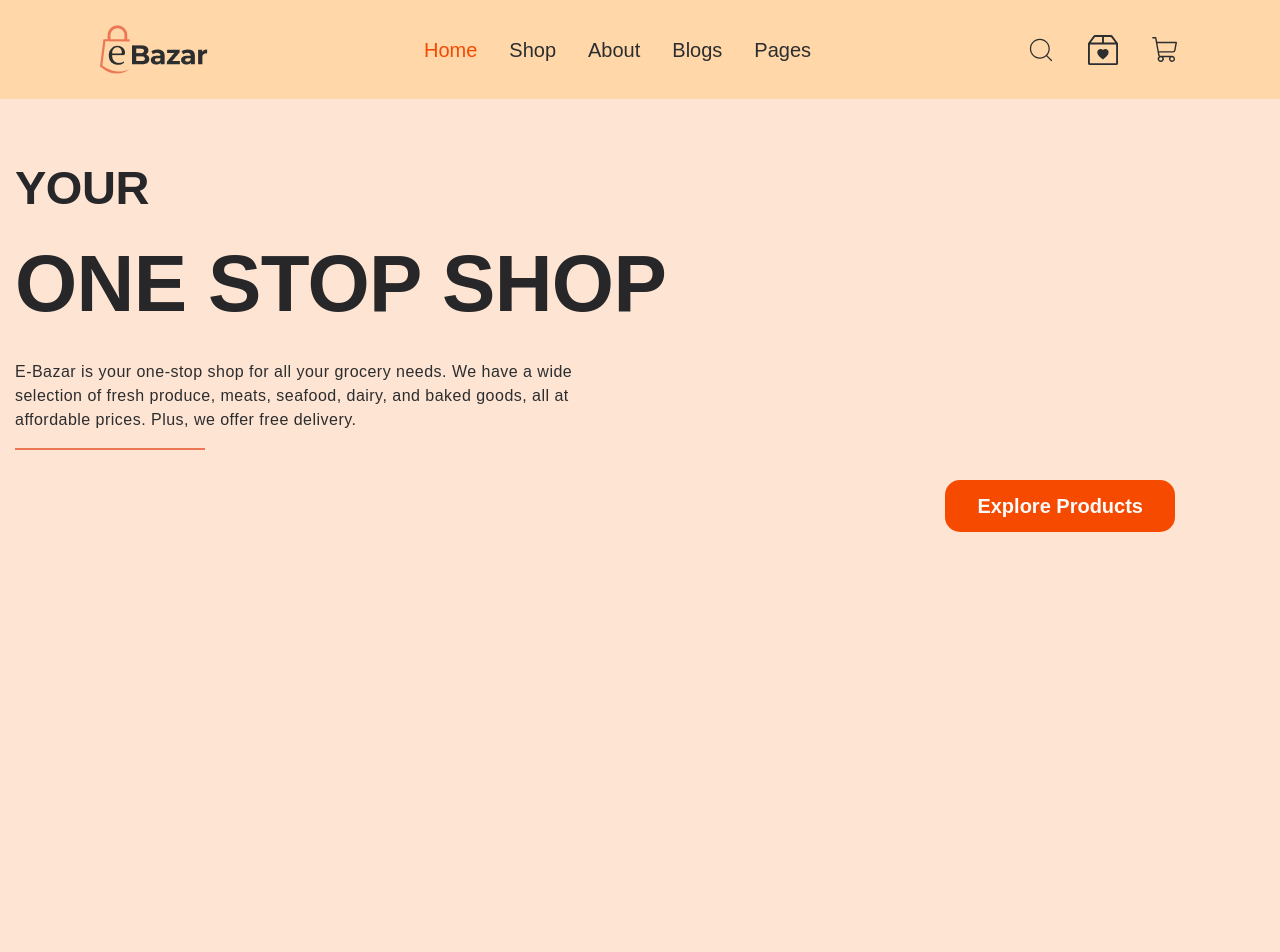
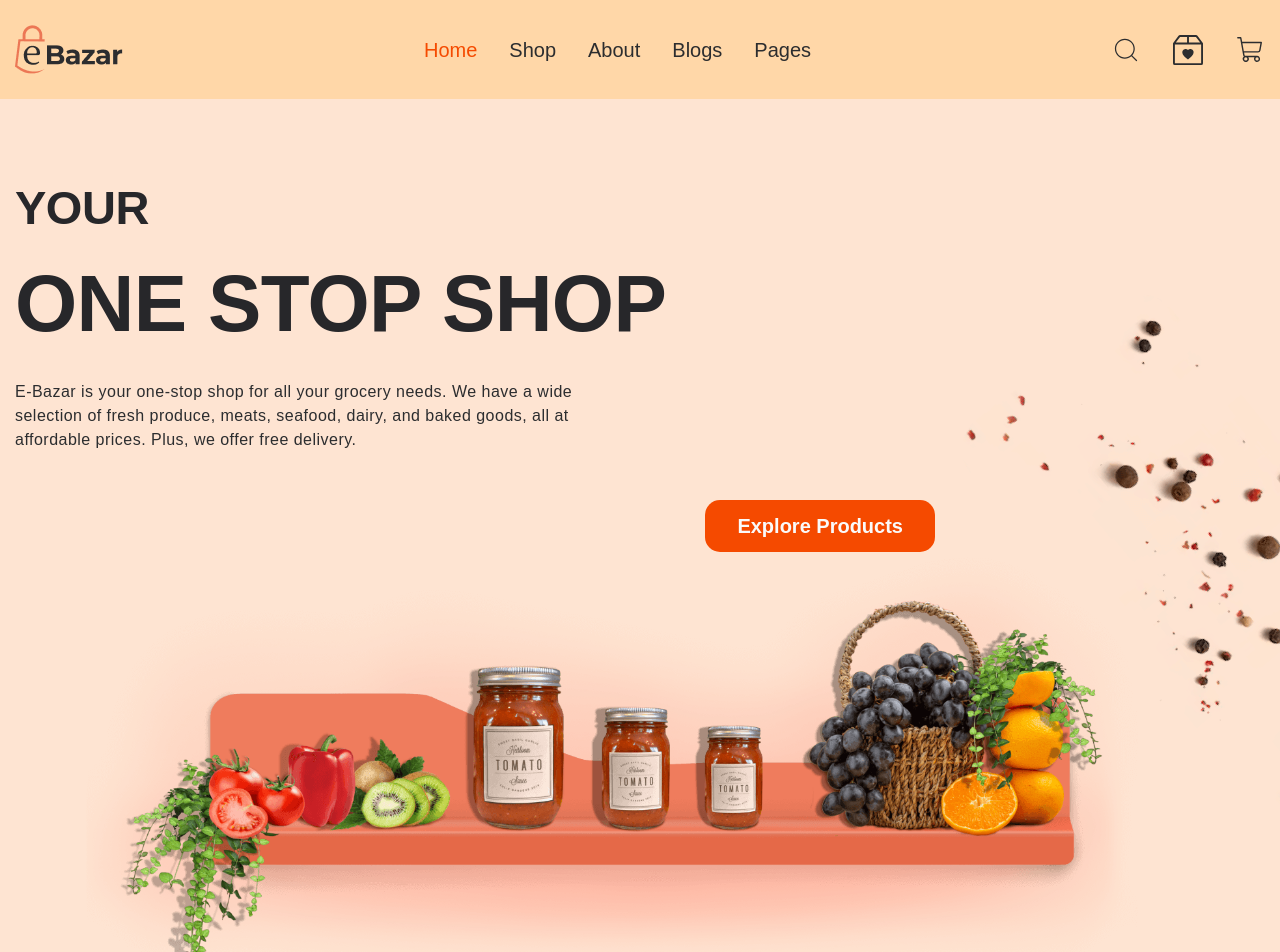
Before and after one commit to hossein1075/e-Bazar, a React (Vite) app: page / in a window 1280 px wide. Shown: the top 952 px of the page. Before the commit the page ends 800 px from the top, so only its background shows below. Built offline with nearby package versions, Linux system fonts and the light colour scheme.

Commit message:
complete section banner

```diff
--- a/src/components/header/navDesktop/NavDesktop.jsx
+++ b/src/components/header/navDesktop/NavDesktop.jsx
@@ -5,9 +5,9 @@ import { PiShoppingCartLight } from "react-icons/pi";
 function NavDesktop() {
     return (
         <>
-            <nav className='fixed top-0 left-0 right-0 bg-orange-200 lg:block hidden'>
+            <nav className='fixed top-0 left-0 right-0 bg-orange-200 lg:block hidden z-50'>
                 <div className="container">
-                    <div className='flex items-center justify-between p-6.25 xl:mx-15'>
+                    <div className='flex items-center justify-between py-6.25'>
                         <a href="#">
                             <img src="/icons/logo.png" alt="e-bazar" />
                         </a>
--- a/src/components/header/navMobile/NavMobile.jsx
+++ b/src/components/header/navMobile/NavMobile.jsx
@@ -10,9 +10,9 @@ function NavMobile() {
     }
     return (
         <>
-            <nav className='fixed top-0 left-0 right-0 bg-orange-200 block lg:hidden relative'>
+            <nav className='fixed top-0 left-0 right-0 bg-orange-200 block lg:hidden z-50 relative overflow-hidden'>
                 <div className="container">
-                    <div className='flex items-center justify-between p-6.25'>
+                    <div className='flex items-center justify-between py-6.25'>
                         <a href="#">
                             <img src="/icons/logo.png" alt="e-bazar" />
                         </a>
--- a/src/components/main/Main.jsx
+++ b/src/components/main/Main.jsx
@@ -3,7 +3,7 @@ import Banner from './sections/section1/Banner'
 function Main() {
   return (
     <>
-    <main className='pt-40'>
+    <main className='pt-20 lg:mt-25'>
       <Banner/>
     </main>
     </>
--- a/src/components/main/sections/section1/Banner.jsx
+++ b/src/components/main/sections/section1/Banner.jsx
@@ -4,18 +4,21 @@ import BtnOrigin from '../../componentsMain/BtnOrigin/BtnOrigin'
 function Banner() {
     return (
         <>
-            <section>
+            <section className='md:bg-[url(/images/hero-banner.png)] bg-center bg-no-repeat bg-size-cover h-[940px]'>
                 <div className="container">
                     <div>
                         <h5 className='text-3xl sm:text-[35px] md:text-[42px] xl:text-[47px] font-Lato-Bold font-bold tracking-[-0.03rem] text-zinc-800 mb-2'>YOUR</h5>
                         <h2 className='text-[45px] sm:text-[50px] md:text-[65px] xl:text-[80px] font-Lato-Bold font-bold tracking-[-0.04rem] text-zinc-800 mb-4'>ONE STOP SHOP</h2>
-                        <p className='tracking-[0.03rem] mb-5 relative p_after max-w-150'>E-Bazar is your one-stop shop for all your grocery needs. We have
+                        <p className='tracking-[0.03rem] mb-5 relative sm:p_after max-w-150'>E-Bazar is your one-stop shop for all your grocery needs. We have
                             a wide selection of fresh produce, meats, seafood, dairy, and
                             baked goods, all at affordable prices. Plus, we offer free delivery.
                         </p>
-                        <div className='mt-12 text-right max-w-290'>
+                        <div className='mt-12 text-center md:text-right md:max-w-230'>
                             <BtnOrigin/>
                         </div>
+                    </div>
+                    <div>
+                        <img src="/images/object-1.png" alt="banner" />
                     </div>
                 </div>
             </section>
--- a/src/index.css
+++ b/src/index.css
@@ -8,6 +8,7 @@
   font-style: normal;
   font-display: swap;
 }
+
 @font-face {
   font-family: 'Lato Bold';
   src: url('../public/fonts/Lato-Bold.ttf') format('ttf');
@@ -24,6 +25,7 @@
   font-style: normal;
   font-display: swap;
 }
+
 @font-face {
   font-family: 'RobotoSerif Bold';
   src: url('../public/fonts/RobotoSerif-Bold.ttf') format('ttf');
@@ -31,6 +33,7 @@
   font-style: normal;
   font-display: swap;
 }
+
 /* theme */
 @theme {
   --font-Lato-Regular: "Lato Regular", sans-serif;
@@ -38,6 +41,7 @@
   --font-RobotoSerif-Regular: "RobotoSerif Regular", sans-serif;
   --font-RobotoSerif-Bold: "RobotoSerif Bold", sans-serif;
 }
+
 /* class */
 @layer components {
   .flexCenter {
@@ -45,6 +49,7 @@
     justify-content: center;
     align-items: center;
   }
+
   .shadow-sub {
     box-shadow: 42px 42px 24px rgba(0, 0, 0, 0.01), 24px 24px 20px rgba(0, 0, 0, 0.03), 11px 11px 15px rgba(0, 0, 0, 0.04), 3px 3px 8px rgba(0, 0, 0, 0.05), 0px 0px 0px rgba(0, 0, 0, 0.05);
   }
@@ -59,6 +64,7 @@
     background: #FEE4D2;
   }
 }
+
 /* container */
 
 @utility container {
```
Also changed, not shown: src/components/main/sections/section1/Banner.css (line endings or trailing spaces). Lines whose indentation alone changed are shown as unchanged.
